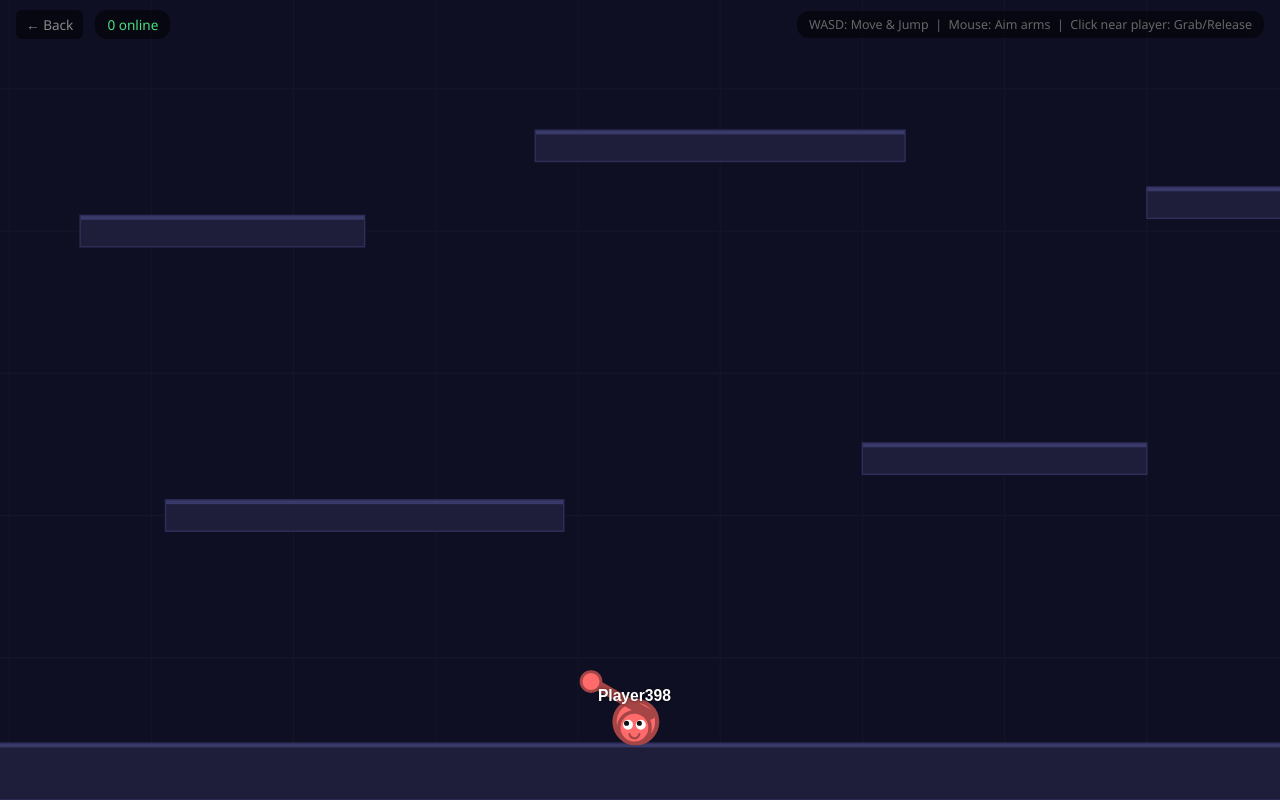
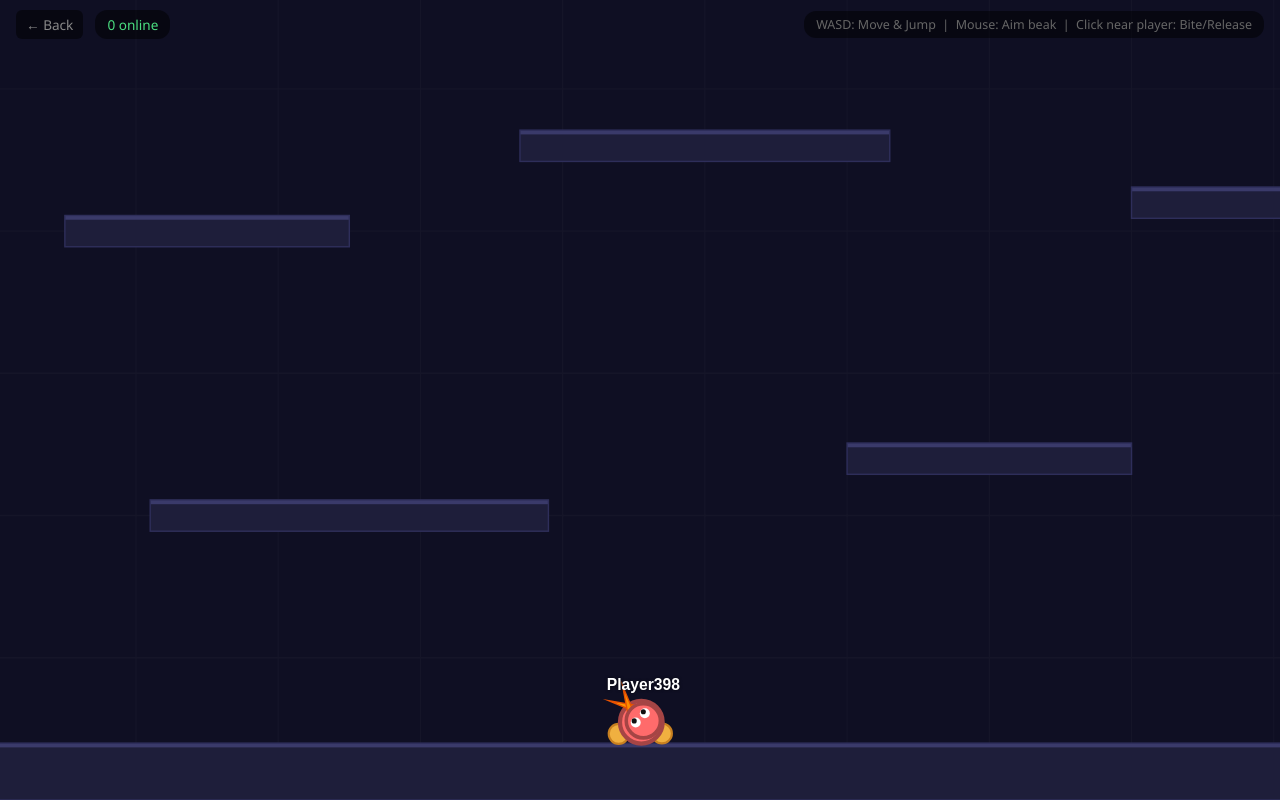
Before and after one commit to hdtrinh123/hdtrinh123.github.io, a plain HTML site: page game/index.html in a window 1280 px wide. Both pictures are taken after a click on the button "Join Game". Drawn offline with nearby package versions, Linux system fonts and the light colour scheme; no server answers.

Commit message:
Replace ragdoll with bird characters (beak grab, two legs)
Removes the arm physics body entirely, fixing the flying-to-mouse bug.
Characters are now birds: round body, head with an orange beak that
always faces the mouse, and two alternating wobble legs. Click near
another player to bite/grab them with the beak. Fresh random player
ID generated on every join.

Co-Authored-By: Claude Opus 4.6 <noreply@anthropic.com>

```diff
--- a/game/config.js
+++ b/game/config.js
@@ -17,12 +17,12 @@ const WORLD = {
     viewWidth: 900
 };
 
-// Ragdoll body sizes
+// Body sizes
 const RAG = {
-    head: 11,
+    head: 12,
     torso: 15,
-    arm: 7,
-    leg: 8
+    leg: 7,
+    beakLen: 16
 };
 
 // Physics tuning
@@ -31,13 +31,11 @@ const PHYSICS = {
     jumpSpeed: 8,
     maxSpeed: 6,
     coyoteFrames: 8,
-    armForce: 0.0006,
-    armMax: 0.005,
-    legForce: 0.0002,
+    legForce: 0.0003,
     grabDragForce: 0.00035,
     grabMaxForce: 0.008,
-    grabReach: 55,
-    grabBreakDist: 180,
+    grabReach: 45,
+    grabBreakDist: 160,
     remoteSpring: 0.003,
     remoteDamp: 0.85
 };
--- a/game/game.js
+++ b/game/game.js
@@ -11,8 +11,8 @@ let engine, mWorld, canvas, ctx;
 let scale = 1;
 let camera = { x: 0, y: 0 };
 
-// Local ragdoll
-let pHead, pTorso, pArm, pLeg;
+// Local ragdoll (bird)
+let pHead, pTorso, pLeg1, pLeg2;
 let pGroup;
 
 let remotePlayers = {};
@@ -30,6 +30,9 @@ let groundedFrames = 0;
 let wasGrounded = false;
 let grabTarget = null;
 let lastSyncTime = 0;
+let walkCycle = 0;
+let headAngle = 0;
+let beakCloseTimer = 0;
 
 // ============================================
 // Helpers
@@ -122,7 +125,7 @@ function buildWorld() {
 }
 
 // ============================================
-// Local Ragdoll
+// Local Bird Ragdoll
 // ============================================
 function createLocalPlayer() {
     const x = WORLD.width / 2, y = WORLD.height - 100;
@@ -137,12 +140,12 @@ function createLocalPlayer() {
         density: 0.001, friction: 0.3, restitution: 0.4,
         frictionAir: 0.015, collisionFilter: cf
     });
-    pArm = Bodies.circle(x + 25, y - 5, RAG.arm, {
-        density: 0.0008, friction: 0.7, restitution: 0.2,
-        frictionAir: 0.04, collisionFilter: cf
+    pLeg1 = Bodies.circle(x - 6, y + 25, RAG.leg, {
+        density: 0.001, friction: 0.9, restitution: 0.1,
+        frictionAir: 0.015, collisionFilter: cf
     });
-    pLeg = Bodies.circle(x, y + 25, RAG.leg, {
-        density: 0.0012, friction: 0.9, restitution: 0.1,
+    pLeg2 = Bodies.circle(x + 6, y + 25, RAG.leg, {
+        density: 0.001, friction: 0.9, restitution: 0.1,
         frictionAir: 0.015, collisionFilter: cf
     });
 
@@ -151,21 +154,21 @@ function createLocalPlayer() {
         bodyB: pHead, pointB: { x: 0, y: 9 },
         stiffness: 0.5, damping: 0.1, length: 3
     });
-    const shoulder = Constraint.create({
-        bodyA: pTorso, pointA: { x: 10, y: -5 },
-        bodyB: pArm, pointB: { x: 0, y: 0 },
-        stiffness: 0.12, damping: 0.05, length: 22
+    const hip1 = Constraint.create({
+        bodyA: pTorso, pointA: { x: -6, y: 12 },
+        bodyB: pLeg1, pointB: { x: 0, y: -5 },
+        stiffness: 0.25, damping: 0.08, length: 14
     });
-    const hip = Constraint.create({
-        bodyA: pTorso, pointA: { x: -2, y: 12 },
-        bodyB: pLeg, pointB: { x: 0, y: -6 },
+    const hip2 = Constraint.create({
+        bodyA: pTorso, pointA: { x: 6, y: 12 },
+        bodyB: pLeg2, pointB: { x: 0, y: -5 },
         stiffness: 0.25, damping: 0.08, length: 14
     });
 
-    Composite.add(mWorld, [pTorso, pHead, pArm, pLeg, neck, shoulder, hip]);
+    Composite.add(mWorld, [pTorso, pHead, pLeg1, pLeg2, neck, hip1, hip2]);
 
     // Ground detection
-    const myParts = new Set([pTorso, pHead, pArm, pLeg]);
+    const myParts = new Set([pTorso, pHead, pLeg1, pLeg2]);
     Events.on(engine, 'collisionActive', (event) => {
         for (const pair of event.pairs) {
             const a = pair.bodyA, b = pair.bodyB;
@@ -173,7 +176,7 @@ function createLocalPlayer() {
             if (!mine) continue;
             const other = mine === a ? b : a;
             if (myParts.has(other)) continue;
-            if ((mine === pTorso || mine === pLeg) && other.position.y > mine.position.y) {
+            if ((mine === pTorso || mine === pLeg1 || mine === pLeg2) && other.position.y > mine.position.y) {
                 groundedFrames = PHYSICS.coyoteFrames;
             }
         }
@@ -186,7 +189,6 @@ function createLocalPlayer() {
 function updateRemoteBodies() {
     for (const [id, p] of Object.entries(remotePlayers)) {
         if (!remoteBodies[id]) {
-            // Dynamic body so it can be pushed, but heavy
             const body = Bodies.circle(p.dx, p.dy, RAG.torso + 4, {
                 density: 0.006, restitution: 0.3,
                 friction: 0.4, frictionAir: 0.05,
@@ -195,7 +197,6 @@ function updateRemoteBodies() {
             Composite.add(mWorld, body);
             remoteBodies[id] = body;
         }
-        // Spring toward synced position (soft, squishy feel)
         const body = remoteBodies[id];
         const dx = p.dx - body.position.x;
         const dy = p.dy - body.position.y;
@@ -203,7 +204,6 @@ function updateRemoteBodies() {
             x: dx * PHYSICS.remoteSpring,
             y: dy * PHYSICS.remoteSpring
         });
-        // Damping
         Body.setVelocity(body, {
             x: body.velocity.x * PHYSICS.remoteDamp,
             y: body.velocity.y * PHYSICS.remoteDamp
@@ -281,9 +281,9 @@ function setupFirebase() {
             ref.set({
                 name: username, color: userColor,
                 x: pTorso.position.x, y: pTorso.position.y,
-                hx: pHead.position.x, hy: pHead.position.y,
-                ax: pArm.position.x, ay: pArm.position.y,
-                lx: pLeg.position.x, ly: pLeg.position.y,
+                hx: pHead.position.x, hy: pHead.position.y, ha: 0,
+                l1x: pLeg1.position.x, l1y: pLeg1.position.y,
+                l2x: pLeg2.position.x, l2y: pLeg2.position.y,
                 grab: null, gx: null, gy: null,
                 t: firebase.database.ServerValue.TIMESTAMP
             });
@@ -300,10 +300,11 @@ function setupFirebase() {
             const prev = remotePlayers[id];
             next[id] = {
                 ...p,
-                dx:  prev ? prev.dx  : p.x,  dy:  prev ? prev.dy  : p.y,
-                dhx: prev ? prev.dhx : (p.hx||p.x), dhy: prev ? prev.dhy : (p.hy||p.y-24),
-                dax: prev ? prev.dax : (p.ax||p.x+25), day: prev ? prev.day : (p.ay||p.y),
-                dlx: prev ? prev.dlx : (p.lx||p.x), dly: prev ? prev.dly : (p.ly||p.y+25),
+                dx:   prev ? prev.dx   : p.x,   dy:   prev ? prev.dy   : p.y,
+                dhx:  prev ? prev.dhx  : (p.hx || p.x),  dhy: prev ? prev.dhy : (p.hy || p.y - 24),
+                dha:  prev ? prev.dha  : (p.ha || 0),
+                dl1x: prev ? prev.dl1x : (p.l1x || p.x - 6), dl1y: prev ? prev.dl1y : (p.l1y || p.y + 25),
+                dl2x: prev ? prev.dl2x : (p.l2x || p.x + 6), dl2y: prev ? prev.dl2y : (p.l2y || p.y + 25),
             };
         }
         remotePlayers = next;
@@ -319,14 +320,16 @@ function syncOut() {
 
     let gx = null, gy = null;
     if (grabTarget) {
-        gx = Math.round(pArm.position.x);
-        gy = Math.round(pArm.position.y);
+        // Beak tip position
+        gx = Math.round(pHead.position.x + Math.cos(headAngle) * (RAG.head + RAG.beakLen));
+        gy = Math.round(pHead.position.y + Math.sin(headAngle) * (RAG.head + RAG.beakLen));
     }
     db.ref('players/' + userId).update({
-        x:  Math.round(pTorso.position.x), y:  Math.round(pTorso.position.y),
-        hx: Math.round(pHead.position.x),  hy: Math.round(pHead.position.y),
-        ax: Math.round(pArm.position.x),   ay: Math.round(pArm.position.y),
-        lx: Math.round(pLeg.position.x),   ly: Math.round(pLeg.position.y),
+        x:   Math.round(pTorso.position.x), y:   Math.round(pTorso.position.y),
+        hx:  Math.round(pHead.position.x),  hy:  Math.round(pHead.position.y),
+        ha:  Math.round(headAngle * 100) / 100,
+        l1x: Math.round(pLeg1.position.x),  l1y: Math.round(pLeg1.position.y),
+        l2x: Math.round(pLeg2.position.x),  l2y: Math.round(pLeg2.position.y),
         grab: grabTarget || null, gx: gx, gy: gy,
         t: firebase.database.ServerValue.TIMESTAMP
     });
@@ -366,37 +369,46 @@ function update() {
     }
     wasGrounded = grounded;
 
-    // Arm follows mouse (floppy, physics-based reaching)
-    // Counter-force on torso so arm doesn't drag the whole body
-    const aPos = pArm.position;
-    const adx = mouseWorld.x - aPos.x;
-    const ady = mouseWorld.y - aPos.y;
-    const adist = Math.sqrt(adx * adx + ady * ady);
-    if (adist > 1) {
-        const f = Math.min(PHYSICS.armForce * adist, PHYSICS.armMax);
-        const fx = f * adx / adist, fy = f * ady / adist;
-        Body.applyForce(pArm, aPos, { x: fx, y: fy });
-        Body.applyForce(pTorso, pTorso.position, { x: -fx * 0.8, y: -fy * 0.8 });
+    // Head angle: always face the mouse (rendering only, no physics force)
+    headAngle = Math.atan2(mouseWorld.y - pHead.position.y, mouseWorld.x - pHead.position.x);
+
+    // Walking leg animation: alternate swing based on velocity
+    const speed = Math.abs(vel.x);
+    if (speed > 0.5) {
+        walkCycle += speed * 0.15;
     }
+    const legSwing = Math.sin(walkCycle) * 14;
+    const movingDir = left ? -1 : right ? 1 : 0;
 
-    // Leg swings with movement
-    const legTargetX = pos.x + (left ? -12 : right ? 12 : 0);
-    const legTargetY = pos.y + 28;
-    const ldx = legTargetX - pLeg.position.x;
-    const ldy = legTargetY - pLeg.position.y;
-    Body.applyForce(pLeg, pLeg.position, { x: ldx * PHYSICS.legForce, y: ldy * PHYSICS.legForce });
+    // Leg 1 (left hip) swings forward/back
+    const l1tx = pos.x - 6 + legSwing * (movingDir || 1);
+    const l1ty = pos.y + 28;
+    const l1dx = l1tx - pLeg1.position.x;
+    const l1dy = l1ty - pLeg1.position.y;
+    Body.applyForce(pLeg1, pLeg1.position, { x: l1dx * PHYSICS.legForce, y: l1dy * PHYSICS.legForce });
+
+    // Leg 2 (right hip) swings opposite
+    const l2tx = pos.x + 6 - legSwing * (movingDir || 1);
+    const l2ty = pos.y + 28;
+    const l2dx = l2tx - pLeg2.position.x;
+    const l2dy = l2ty - pLeg2.position.y;
+    Body.applyForce(pLeg2, pLeg2.position, { x: l2dx * PHYSICS.legForce, y: l2dy * PHYSICS.legForce });
+
+    // Beak close timer
+    if (beakCloseTimer > 0) beakCloseTimer--;
 
     // Interpolate remote players
     const lerp = 0.25;
     for (const p of Object.values(remotePlayers)) {
-        p.dx  += (p.x - p.dx) * lerp;
-        p.dy  += (p.y - p.dy) * lerp;
-        p.dhx += ((p.hx || p.x) - p.dhx) * lerp;
-        p.dhy += ((p.hy || p.y - 24) - p.dhy) * lerp;
-        p.dax += ((p.ax || p.x + 25) - p.dax) * lerp;
-        p.day += ((p.ay || p.y) - p.day) * lerp;
-        p.dlx += ((p.lx || p.x) - p.dlx) * lerp;
-        p.dly += ((p.ly || p.y + 25) - p.dly) * lerp;
+        p.dx   += (p.x - p.dx) * lerp;
+        p.dy   += (p.y - p.dy) * lerp;
+        p.dhx  += ((p.hx || p.x) - p.dhx) * lerp;
+        p.dhy  += ((p.hy || p.y - 24) - p.dhy) * lerp;
+        p.dha  += ((p.ha || 0) - p.dha) * lerp;
+        p.dl1x += ((p.l1x || p.x - 6) - p.dl1x) * lerp;
+        p.dl1y += ((p.l1y || p.y + 25) - p.dl1y) * lerp;
+        p.dl2x += ((p.l2x || p.x + 6) - p.dl2x) * lerp;
+        p.dl2y += ((p.l2y || p.y + 25) - p.dl2y) * lerp;
     }
 
     updateRemoteBodies();
@@ -410,9 +422,9 @@ function update() {
         const rx = WORLD.width / 2, ry = WORLD.height - 100;
         Body.setPosition(pTorso, { x: rx, y: ry });
         Body.setPosition(pHead, { x: rx, y: ry - 24 });
-        Body.setPosition(pArm, { x: rx + 25, y: ry - 5 });
-        Body.setPosition(pLeg, { x: rx, y: ry + 25 });
-        [pTorso, pHead, pArm, pLeg].forEach(b => Body.setVelocity(b, { x: 0, y: 0 }));
+        Body.setPosition(pLeg1, { x: rx - 6, y: ry + 25 });
+        Body.setPosition(pLeg2, { x: rx + 6, y: ry + 25 });
+        [pTorso, pHead, pLeg1, pLeg2].forEach(b => Body.setVelocity(b, { x: 0, y: 0 }));
         grabTarget = null;
     }
 
@@ -422,17 +434,22 @@ function update() {
 }
 
 // ============================================
-// Grab
+// Grab (beak-based)
 // ============================================
 function handleGrab() {
     if (!clickedThisFrame) return;
+
+    // Snap beak shut on any click
+    beakCloseTimer = 12;
+
     if (grabTarget) { grabTarget = null; return; }
 
-    // Check if hand is near a remote player
-    const hand = pArm.position;
+    // Check if beak tip is near a remote player
+    const tipX = pHead.position.x + Math.cos(headAngle) * (RAG.head + RAG.beakLen);
+    const tipY = pHead.position.y + Math.sin(headAngle) * (RAG.head + RAG.beakLen);
     let closest = null, closestD = PHYSICS.grabReach;
     for (const [id, p] of Object.entries(remotePlayers)) {
-        const dx = p.dx - hand.x, dy = p.dy - hand.y;
+        const dx = p.dx - tipX, dy = p.dy - tipY;
         const d = Math.sqrt(dx * dx + dy * dy);
         if (d < closestD) { closest = id; closestD = d; }
     }
@@ -440,15 +457,17 @@ function handleGrab() {
 }
 
 function applyGrabForces() {
-    // Break if target too far from hand
+    // Break if target too far from beak
     if (grabTarget) {
         const t = remotePlayers[grabTarget];
         if (!t) { grabTarget = null; return; }
-        const dx = t.dx - pArm.position.x, dy = t.dy - pArm.position.y;
+        const tipX = pHead.position.x + Math.cos(headAngle) * (RAG.head + RAG.beakLen);
+        const tipY = pHead.position.y + Math.sin(headAngle) * (RAG.head + RAG.beakLen);
+        const dx = t.dx - tipX, dy = t.dy - tipY;
         if (Math.sqrt(dx * dx + dy * dy) > PHYSICS.grabBreakDist) grabTarget = null;
     }
 
-    // Someone grabbing us: drag toward their hand (gx, gy)
+    // Someone grabbing us: drag toward their beak tip (gx, gy)
     for (const [id, p] of Object.entries(remotePlayers)) {
         if (p.grab === userId && p.gx != null && p.gy != null) {
             const dx = p.gx - pTorso.position.x;
@@ -507,21 +526,27 @@ function render() {
     drawPlatforms();
     drawParticles();
 
+    // Grab lines (dashed line from beak to grabbed player)
+    drawGrabLines();
+
     // Remote players
     for (const [id, p] of Object.entries(remotePlayers)) {
-        drawRagdoll(
-            p.dx, p.dy, p.dhx, p.dhy, p.dax, p.day, p.dlx, p.dly,
-            p.color, p.name, p.grab != null, isGrabbed(id)
+        const beakClosed = p.grab != null;
+        drawBird(
+            p.dx, p.dy, p.dhx, p.dhy, p.dha,
+            p.dl1x, p.dl1y, p.dl2x, p.dl2y,
+            p.color, p.name, beakClosed, isGrabbed(id)
         );
     }
 
     // Local player
-    drawRagdoll(
+    const localBeakClosed = grabTarget != null || beakCloseTimer > 0;
+    drawBird(
         pTorso.position.x, pTorso.position.y,
-        pHead.position.x, pHead.position.y,
-        pArm.position.x, pArm.position.y,
-        pLeg.position.x, pLeg.position.y,
-        userColor, username, grabTarget != null, isGrabbed(userId)
+        pHead.position.x, pHead.position.y, headAngle,
+        pLeg1.position.x, pLeg1.position.y,
+        pLeg2.position.x, pLeg2.position.y,
+        userColor, username, localBeakClosed, isGrabbed(userId)
     );
 
     ctx.restore();
@@ -533,6 +558,41 @@ function isGrabbed(playerId) {
         if (p.grab === playerId) return true;
     }
     return false;
+}
+
+function drawGrabLines() {
+    // Local grab line
+    if (grabTarget && remotePlayers[grabTarget]) {
+        const t = remotePlayers[grabTarget];
+        const tipX = pHead.position.x + Math.cos(headAngle) * (RAG.head + RAG.beakLen);
+        const tipY = pHead.position.y + Math.sin(headAngle) * (RAG.head + RAG.beakLen);
+        ctx.setLineDash([4, 4]);
+        ctx.beginPath();
+        ctx.moveTo(tipX, tipY);
+        ctx.lineTo(t.dx, t.dy);
+        ctx.strokeStyle = 'rgba(255,150,50,0.4)';
+        ctx.lineWidth = 2;
+        ctx.stroke();
+        ctx.setLineDash([]);
+    }
+    // Remote grab lines
+    for (const p of Object.values(remotePlayers)) {
+        if (p.grab && p.gx != null && p.gy != null) {
+            const target = p.grab === userId ? pTorso.position : (remotePlayers[p.grab] || null);
+            if (target) {
+                const tx = p.grab === userId ? target.x : target.dx;
+                const ty = p.grab === userId ? target.y : target.dy;
+                ctx.setLineDash([4, 4]);
+                ctx.beginPath();
+                ctx.moveTo(p.gx, p.gy);
+                ctx.lineTo(tx, ty);
+                ctx.strokeStyle = 'rgba(255,150,50,0.3)';
+                ctx.lineWidth = 2;
+                ctx.stroke();
+                ctx.setLineDash([]);
+            }
+        }
+    }
 }
 
 function drawGrid() {
@@ -569,33 +629,42 @@ function drawParticles() {
     ctx.globalAlpha = 1;
 }
 
-function drawRagdoll(tx, ty, hx, hy, ax, ay, lx, ly, color, name, isGrabbing, isBeingGrabbed) {
+function drawBird(tx, ty, hx, hy, ha, l1x, l1y, l2x, l2y, color, name, beakClosed, beingGrabbed) {
     const dk = darken(color, 0.35);
-    const lt = darken(color, 0.1);
 
-    // Grab glow
-    if (isBeingGrabbed) {
+    // Grabbed glow
+    if (beingGrabbed) {
         ctx.beginPath(); ctx.arc(tx, ty, 28, 0, Math.PI * 2);
         ctx.fillStyle = 'rgba(255,100,100,0.12)'; ctx.fill();
     }
 
-    // === Leg (behind) ===
+    // === Legs (behind torso) ===
+    // Leg 1
     ctx.beginPath();
-    ctx.moveTo(tx - 2, ty + 10);
-    ctx.lineTo(lx, ly);
-    ctx.strokeStyle = dk; ctx.lineWidth = 7; ctx.lineCap = 'round'; ctx.stroke();
-    // Foot
-    ctx.beginPath(); ctx.arc(lx, ly, RAG.leg, 0, Math.PI * 2);
-    ctx.fillStyle = lt; ctx.fill();
-    ctx.strokeStyle = dk; ctx.lineWidth = 2; ctx.stroke();
+    ctx.moveTo(tx - 6, ty + 10);
+    ctx.lineTo(l1x, l1y);
+    ctx.strokeStyle = '#E8A030'; ctx.lineWidth = 4; ctx.lineCap = 'round'; ctx.stroke();
+    // Foot 1
+    ctx.beginPath(); ctx.arc(l1x, l1y, RAG.leg, 0, Math.PI * 2);
+    ctx.fillStyle = '#F0B040'; ctx.fill();
+    ctx.strokeStyle = '#C88020'; ctx.lineWidth = 1.5; ctx.stroke();
+
+    // Leg 2
+    ctx.beginPath();
+    ctx.moveTo(tx + 6, ty + 10);
+    ctx.lineTo(l2x, l2y);
+    ctx.strokeStyle = '#E8A030'; ctx.lineWidth = 4; ctx.lineCap = 'round'; ctx.stroke();
+    // Foot 2
+    ctx.beginPath(); ctx.arc(l2x, l2y, RAG.leg, 0, Math.PI * 2);
+    ctx.fillStyle = '#F0B040'; ctx.fill();
+    ctx.strokeStyle = '#C88020'; ctx.lineWidth = 1.5; ctx.stroke();
 
     // === Torso ===
     ctx.beginPath(); ctx.arc(tx, ty, RAG.torso, 0, Math.PI * 2);
     ctx.fillStyle = color; ctx.fill();
     ctx.strokeStyle = dk; ctx.lineWidth = 3; ctx.stroke();
 
-    // Grabbed ring
-    if (isBeingGrabbed) {
+    if (beingGrabbed) {
         ctx.beginPath(); ctx.arc(tx, ty, RAG.torso + 3, 0, Math.PI * 2);
         ctx.strokeStyle = 'rgba(255,100,100,0.4)'; ctx.lineWidth = 2; ctx.stroke();
     }
@@ -606,48 +675,84 @@ function drawRagdoll(tx, ty, hx, hy, ax, ay, lx, ly, color, name, isGrabbing, is
     ctx.lineTo(hx, hy + 8);
     ctx.strokeStyle = dk; ctx.lineWidth = 6; ctx.lineCap = 'round'; ctx.stroke();
 
+    // === Beak (behind head so head overlaps base) ===
+    drawBeak(hx, hy, ha, RAG.head, beakClosed);
+
     // === Head ===
     ctx.beginPath(); ctx.arc(hx, hy, RAG.head, 0, Math.PI * 2);
     ctx.fillStyle = color; ctx.fill();
     ctx.strokeStyle = dk; ctx.lineWidth = 2.5; ctx.stroke();
 
-    // Face - eyes look toward arm
-    const eyeAngle = Math.atan2(ay - hy, ax - hx);
-    const eS = 4.5, eY = hy - 2;
+    // === Eyes (positioned toward look direction) ===
+    const eyeOffset = RAG.head * 0.25;
+    const eyeSpread = RAG.head * 0.38;
+    const perp = ha + Math.PI / 2;
+    const ecx = hx + Math.cos(ha) * eyeOffset;
+    const ecy = hy + Math.sin(ha) * eyeOffset;
+    // Left eye
+    const le_x = ecx + Math.cos(perp) * eyeSpread;
+    const le_y = ecy + Math.sin(perp) * eyeSpread;
+    // Right eye
+    const re_x = ecx - Math.cos(perp) * eyeSpread;
+    const re_y = ecy - Math.sin(perp) * eyeSpread;
+
+    // White
     ctx.fillStyle = '#fff';
-    ctx.beginPath();
-    ctx.arc(hx - eS, eY, 3.5, 0, Math.PI * 2);
-    ctx.arc(hx + eS, eY, 3.5, 0, Math.PI * 2);
-    ctx.fill();
-    const pd = 1.5, ppx = Math.cos(eyeAngle) * pd, ppy = Math.sin(eyeAngle) * pd;
+    ctx.beginPath(); ctx.arc(le_x, le_y, 3.5, 0, Math.PI * 2); ctx.fill();
+    ctx.beginPath(); ctx.arc(re_x, re_y, 3.5, 0, Math.PI * 2); ctx.fill();
+    // Pupils (shifted toward look direction)
+    const pd = 1.5;
+    const ppx = Math.cos(ha) * pd, ppy = Math.sin(ha) * pd;
     ctx.fillStyle = '#111';
-    ctx.beginPath();
-    ctx.arc(hx - eS + ppx, eY + ppy, 1.8, 0, Math.PI * 2);
-    ctx.arc(hx + eS + ppx, eY + ppy, 1.8, 0, Math.PI * 2);
-    ctx.fill();
+    ctx.beginPath(); ctx.arc(le_x + ppx, le_y + ppy, 1.8, 0, Math.PI * 2); ctx.fill();
+    ctx.beginPath(); ctx.arc(re_x + ppx, re_y + ppy, 1.8, 0, Math.PI * 2); ctx.fill();
 
-    // Mouth
-    ctx.beginPath();
-    if (isGrabbing) { ctx.arc(hx, hy + 4, 3, 0, Math.PI); }
-    else if (isBeingGrabbed) { ctx.arc(hx, hy + 4, 3, 0, Math.PI * 2); }
-    else { ctx.arc(hx, hy + 4, 3.5, 0.15, Math.PI - 0.15); }
-    ctx.strokeStyle = dk; ctx.lineWidth = 1.5; ctx.lineCap = 'round'; ctx.stroke();
-
-    // === Arm (in front) ===
-    ctx.beginPath();
-    ctx.moveTo(tx + 10, ty - 5);
-    ctx.lineTo(ax, ay);
-    ctx.strokeStyle = dk; ctx.lineWidth = 7; ctx.lineCap = 'round'; ctx.stroke();
-    // Hand
-    ctx.beginPath(); ctx.arc(ax, ay, RAG.arm, 0, Math.PI * 2);
-    ctx.fillStyle = isGrabbing ? lt : color; ctx.fill();
-    ctx.strokeStyle = dk; ctx.lineWidth = isGrabbing ? 2.5 : 2; ctx.stroke();
-
-    // Name
+    // === Name ===
     ctx.fillStyle = '#fff'; ctx.font = 'bold 11px sans-serif'; ctx.textAlign = 'center';
     ctx.shadowColor = 'rgba(0,0,0,0.6)'; ctx.shadowBlur = 3;
-    ctx.fillText(name, hx, hy - RAG.head - 8);
+    ctx.fillText(name, hx, hy - RAG.head - 10);
     ctx.shadowBlur = 0;
+}
+
+function drawBeak(hx, hy, angle, r, closed) {
+    const len = RAG.beakLen;
+    const spread = closed ? 0.03 : 0.25;
+    const baseW = 5;
+    const perp = angle + Math.PI / 2;
+
+    // Base point at head edge
+    const bx = hx + Math.cos(angle) * (r - 2);
+    const by = hy + Math.sin(angle) * (r - 2);
+
+    // Upper beak
+    const uTipX = hx + Math.cos(angle - spread) * (r + len);
+    const uTipY = hy + Math.sin(angle - spread) * (r + len);
+    const uBaseX = bx + Math.cos(perp) * baseW;
+    const uBaseY = by + Math.sin(perp) * baseW;
+
+    ctx.beginPath();
+    ctx.moveTo(bx, by);
+    ctx.lineTo(uBaseX, uBaseY);
+    ctx.lineTo(uTipX, uTipY);
+    ctx.closePath();
+    ctx.fillStyle = '#FF9800';
+    ctx.fill();
+    ctx.strokeStyle = '#E65100'; ctx.lineWidth = 1; ctx.stroke();
+
+    // Lower beak
+    const lTipX = hx + Math.cos(angle + spread) * (r + len);
+    const lTipY = hy + Math.sin(angle + spread) * (r + len);
+    const lBaseX = bx - Math.cos(perp) * baseW;
+    const lBaseY = by - Math.sin(perp) * baseW;
+
+    ctx.beginPath();
+    ctx.moveTo(bx, by);
+    ctx.lineTo(lBaseX, lBaseY);
+    ctx.lineTo(lTipX, lTipY);
+    ctx.closePath();
+    ctx.fillStyle = '#FB8C00';
+    ctx.fill();
+    ctx.strokeStyle = '#E65100'; ctx.lineWidth = 1; ctx.stroke();
 }
 
 // ============================================
--- a/game/index.html
+++ b/game/index.html
@@ -27,7 +27,7 @@
             <span id="player-count">0 online</span>
         </div>
         <div id="controls-hint">
-            WASD: Move &amp; Jump &nbsp;|&nbsp; Mouse: Aim arms &nbsp;|&nbsp; Click near player: Grab/Release
+            WASD: Move &amp; Jump &nbsp;|&nbsp; Mouse: Aim beak &nbsp;|&nbsp; Click near player: Bite/Release
         </div>
     </div>
 
```
